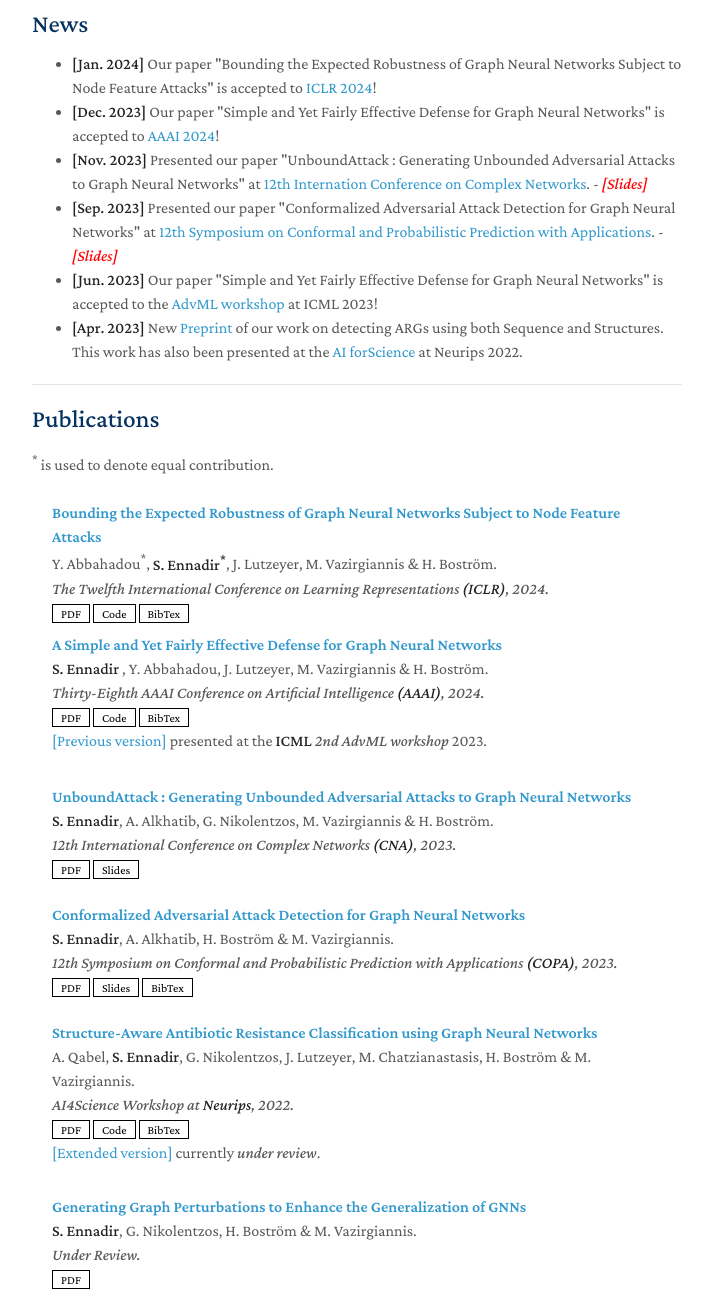
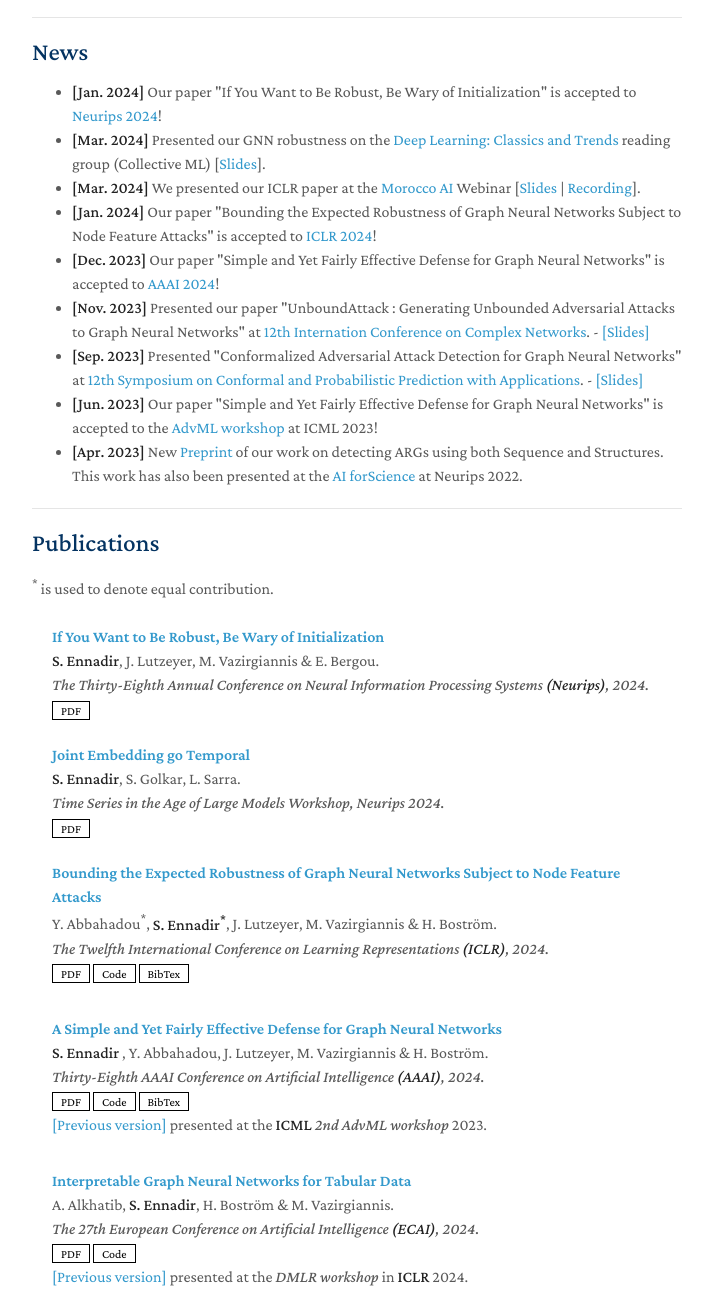
Before and after one commit to Sennadir/sennadir.github.io, a plain HTML site: page index.html in a window 1280 px wide. Shown: the part 628-1936 px from the top of the page, without its empty margins (438-1151 px from the left). Drawn offline with nearby package versions, Linux system fonts and the light colour scheme; some icons are missing.

Commit message:
Add files via upload

```diff
--- a/index.html
+++ b/index.html
@@ -51,9 +51,9 @@
         <br>
         <div class="social-icons">
 
-        <!-- <a style="margin: 0 5px 0 0" href="https://scholar.google.com/">
+        <a style="margin: 0 5px 0 0" href="https://scholar.google.fr/citations?user=EqqOxfMAAAAJ&hl=en">
           <i class="ai ai-google-scholar" style="font-size:1.2rem"></i>
-        </a> -->
+        </a>
 
 
 
@@ -90,11 +90,13 @@
 
 <p align="justify">My research revolves around Graph Neural Networks (GNNs), delving deeply into their robustness and practical applications. Specifically, my PhD focuses on enhance the robustness of these models against adversarial attacks while analyzing and developing various attack strategies. Beyond theoretical exploration, I am also passionate about leveraging GNNs within the biomedical domain to unlock innovative applications.</p> -->
 
-<p align="justify">I am a PhD student in the EECS School at the <a href="https://www.kth.se">KTH Royal Institute of Technology </a> in Sweden, working under the supervision of <a href="https://www.lix.polytechnique.fr/Labo/Michalis.Vazirgiannis/">Prof. Michalis Vazirgiannis</a> and <a href="https://www.kth.se/profile/henbos">Prof. Henrik Boström</a>. I am also fortunate to be part of the WASP AI program and my research is supported by the <a href="https://wasp-sweden.org/">Wallenberg AI, Autonomous Systems and Software Program</a> funded by the Knut and Alice Wallenberg Foundation. </p>
+<p align="justify">I am a PhD student in the EECS School at the <a href="https://www.kth.se">KTH Royal Institute of Technology </a> in Sweden, working under the supervision of <a href="https://www.lix.polytechnique.fr/Labo/Michalis.Vazirgiannis/">Prof. Michalis Vazirgiannis</a> and <a href="https://www.kth.se/profile/henbos">Prof. Henrik Boström</a>. I am also fortunate to be part of the WASP AI program and my research is supported by the <a href="https://wasp-sweden.org/">Wallenberg AI, Autonomous Systems and Software Program</a> funded by the Knut and Alice Wallenberg Foundation. My research revolves around Graph Neural Networks (GNNs), delving deeply into their robustness and practical applications. Specifically, my PhD focuses on enhancing the robustness of these models against adversarial attacks while analyzing and developing various attack strategies. I am particularly interested in theoretically understanding the robustness behaviour of GNNs and consequently proposing efficient and viable defense methods. I have been also lately interested in other application of GNNs, such as temporal graphs. </p>
 
-<p align="justify">My research revolves around Graph Neural Networks (GNNs), delving deeply into their robustness and practical applications. Specifically, my PhD focuses on enhancing the robustness of these models against adversarial attacks while analyzing and developing various attack strategies. I am particularly interested in theoretically understanding the robustness behaviour of GNNs and consequently proposing efficient and viable defense methods. Beyond theoretical exploration, I am also passionate about leveraging GNNs within the biomedical domain to unlock innovative applications.</p>
 
-<p  align="justify"> I'm eager to connect with fellow academics in my field! Whether our work aligns closely or intersects in intriguing ways, I'd be delighted to engage in a conversation—feel free to reach out via email or LinkedIn :) Additionally, I'm actively seeking internship opportunities for the summer of 2024. </p>
+
+<p align="justify">I am currently interning at <a href="https://www.king.com/">King</a> AI Labs (Microsoft - ABK) working on Continuous-Time Dynamic Graphs (CTDG). Before that I was a summer intern at the <a href="https://www.simonsfoundation.org/flatiron">Flatiron Institute</a> within the <a href="https://polymathic-ai.org/">Foundation Models for Science initiative</a>, where I work with <a href="https://users.flatironinstitute.org/~lsarra/">Leopoldo Sarra</a> and <a "https://siavashgolkar.com/">Siavash Golkar</a>. We are investigating the possible extension of the Joint Embeddings approach for building Time Series foundation models.
+
+<!-- <p  align="justify"> I'm eager to connect with fellow academics in my field! Whether our work aligns closely or intersects in intriguing ways, I'd be delighted to engage in a conversation—feel free to reach out via email or LinkedIn :) </p> -->
 
 <p align="justify"> Prior to joining KTH, I completed a MSc Degree in "Applied Mathematics - Data Sciences" from l’<a href="https://www.polytechnique.edu/en">Ecole Polytechnique</a> in Paris, France. I also hold a Master of Engineering from <a href="https://www.emines-ingenieur.org/"=>EMINES</a>, School of Industrial Management at the Mohammed VI Polytechnique University (UM6P) in Morocco. </p>
 
@@ -110,10 +112,13 @@
 <h2 id="news">News</h2>
 
 <ul>
+  <li><strong>[Jan. 2024]</strong> Our paper "If You Want to Be Robust, Be Wary of Initialization" is accepted to <a href="https://neurips.cc/">Neurips 2024</a>!</li>
+  <li><strong>[Mar. 2024]</strong> Presented our GNN robustness on the <a href="https://mlcollective.org/dlct/" target="_blank">Deep Learning: Classics and Trends</a> reading group (Collective ML) [<a href="https://rosanneliu.com/dlctfs/dlct_240517.pdf" target="_blank">Slides</a>].</li>
+  <li><strong>[Mar. 2024]</strong> We presented our ICLR paper at the <a href="https://morocco.ai/" target="_blank">Morocco AI</a> Webinar [<a href="assets/files/Morocco_AI_seminar.pdf" target="_blank">Slides</a> | <a href="https://www.youtube.com/watch?v=u9rh4aXoW6g" target="_blank">Recording</a>].</li>
   <li><strong>[Jan. 2024]</strong> Our paper "Bounding the Expected Robustness of Graph Neural Networks Subject to Node Feature Attacks" is accepted to <a href="https://iclr.cc/Conferences/2024/">ICLR 2024</a>!</li>
   <li><strong>[Dec. 2023]</strong> Our paper "Simple and Yet Fairly Effective Defense for Graph Neural Networks" is accepted to <a href="https://aaai.org/aaai-conference/">AAAI 2024</a>!</li>
-  <li><strong>[Nov. 2023]</strong> Presented our paper "UnboundAttack : Generating Unbounded Adversarial Attacks to Graph Neural Networks" at <a href="https://complexnetworks.org/">12th Internation Conference on Complex Networks</a>. - <em> <a style="color:red" href="https://drive.google.com/file/d/1JQ2w78eybaV63jG1Cx4rL2_RCzgFM76d/view?usp=sharing">[Slides]</a></em></li>
-  <li><strong>[Sep. 2023]</strong> Presented our paper "Conformalized Adversarial Attack Detection for Graph Neural Networks" at <a href="https://copa-conference.com/">12th Symposium on Conformal and Probabilistic Prediction with Applications</a>. - <em> <a style="color:red" href="https://drive.google.com/file/d/1lgSL69aKWvhpvBZIpFF_4ygqkFbIGo8m/view?usp=sharing">[Slides]</a></em></li>
+  <li><strong>[Nov. 2023]</strong> Presented our paper "UnboundAttack : Generating Unbounded Adversarial Attacks to Graph Neural Networks" at <a href="https://complexnetworks.org/">12th Internation Conference on Complex Networks</a>. - <a href="https://drive.google.com/file/d/1JQ2w78eybaV63jG1Cx4rL2_RCzgFM76d/view?usp=sharing">[Slides]</a></li>
+  <li><strong>[Sep. 2023]</strong> Presented "Conformalized Adversarial Attack Detection for Graph Neural Networks" at <a href="https://copa-conference.com/">12th Symposium on Conformal and Probabilistic Prediction with Applications</a>. - <a href="https://drive.google.com/file/d/1lgSL69aKWvhpvBZIpFF_4ygqkFbIGo8m/view?usp=sharing">[Slides]</a></li>
   <li><strong>[Jun. 2023]</strong> Our paper "Simple and Yet Fairly Effective Defense for Graph Neural Networks" is accepted to the <a href="https://advml-frontier.github.io/">AdvML workshop</a> at ICML 2023!</li>
   <li><strong>[Apr. 2023]</strong> New <a href="https://www.biorxiv.org/content/biorxiv/early/2023/04/06/2022.10.06.511103.full.pdf">Preprint</a> of our work on detecting ARGs using both Sequence and Structures. This work has also been presented at the <a href="https://ai4sciencecommunity.github.io/">AI forScience</a> at Neurips 2022.</li>
 </ul>
@@ -134,6 +139,75 @@
               <abbr class="badge">AAAI-24</abbr>
     </div> -->
     <div class="col-sm-9" style="position: relative;padding-right: 15px;padding-left: 20px;">
+        <div class="title"><a href="https://nips.cc/virtual/2024/poster/93648">If You Want to Be Robust, Be Wary of Initialization</a></div>
+        <div class="author"><strong>S. Ennadir</strong>, J. Lutzeyer, M. Vazirgiannis & E. Bergou.</div>
+        <div class="periodical"><em>The Thirty-Eighth Annual Conference on Neural Information Processing Systems <strong>(Neurips)</strong>, 2024.</em>
+        </div>
+      <div class="links">
+
+         <a href="./assets/files/Initialization_paper.pdf" class="btn btn-sm z-depth-0" role="button" target="_blank" style="font-size:12px;">PDF</a>
+
+
+        <!-- <a href="" class="btn btn-sm z-depth-0" role="button" target="_blank" style="font-size:12px;">Code</a> -->
+
+        <!-- <a class="abstract btn btn-sm z-depth-0 waves-effect waves-light" role="button">Abs</a> -->
+
+        <!-- <a href="#" class="btn btn-sm z-depth-0" role="button" target="_blank" style="font-size:12px;">BibTex</a> -->
+
+
+        <!-- <strong> <i style="color:#e74d3c">Early Accept</i></strong> -->
+
+      </div>
+    </div>
+
+  </div>
+
+
+  </li>
+
+
+  <li>
+  <div class="pub-row">
+    <!-- <div class="col-sm-3 abbr" style="position: relative;padding-right: 15px;padding-left: 15px;">
+      <img src="./assets/img/aaai.png" class="teaser img-fluid z-depth-1" style="width=100;height=50%; object-fit: contain;" />
+              <abbr class="badge">AAAI-24</abbr>
+    </div> -->
+    <div class="col-sm-9" style="position: relative;padding-right: 15px;padding-left: 20px;">
+        <div class="title"><a href="./assets/files/TS_JEPA.pdf">Joint Embedding go Temporal</a></div>
+        <div class="author"><strong>S. Ennadir</strong>, S. Golkar, L. Sarra.</div>
+        <div class="periodical"><em>Time Series in the Age of Large Models Workshop, Neurips 2024.</em>
+        </div>
+      <div class="links">
+
+         <a href="./assets/files/TS_JEPA.pdf" class="btn btn-sm z-depth-0" role="button" target="_blank" style="font-size:12px;">PDF</a>
+
+
+        <!-- <a href="" class="btn btn-sm z-depth-0" role="button" target="_blank" style="font-size:12px;">Code</a> -->
+
+        <!-- <a class="abstract btn btn-sm z-depth-0 waves-effect waves-light" role="button">Abs</a> -->
+
+        <!-- <a href="#" class="btn btn-sm z-depth-0" role="button" target="_blank" style="font-size:12px;">BibTex</a> -->
+
+
+        <!-- <strong> <i style="color:#e74d3c">Early Accept</i></strong> -->
+
+      </div>
+    </div>
+
+  </div>
+
+
+  </li>
+
+
+
+  <li>
+  <div class="pub-row">
+    <!-- <div class="col-sm-3 abbr" style="position: relative;padding-right: 15px;padding-left: 15px;">
+      <img src="./assets/img/aaai.png" class="teaser img-fluid z-depth-1" style="width=100;height=50%; object-fit: contain;" />
+              <abbr class="badge">AAAI-24</abbr>
+    </div> -->
+    <div class="col-sm-9" style="position: relative;padding-right: 15px;padding-left: 20px;">
         <div class="title"><a href="https://openreview.net/forum?id=DfPtC8uSot">Bounding the Expected Robustness of Graph Neural Networks Subject to Node Feature Attacks</a></div>
         <div class="author">Y. Abbahadou<sup>*</sup>, <strong>S. Ennadir<sup>*</sup></strong>, J. Lutzeyer, M. Vazirgiannis & H. Boström.</div>
         <div class="periodical"><em>The Twelfth International Conference on Learning Representations <strong>(ICLR)</strong>, 2024.</em>
@@ -143,7 +217,7 @@
          <a href="https://openreview.net/forum?id=DfPtC8uSot" class="btn btn-sm z-depth-0" role="button" target="_blank" style="font-size:12px;">PDF</a>
 
 
-        <a href="https://github.com/Sennadir/" class="btn btn-sm z-depth-0" role="button" target="_blank" style="font-size:12px;">Code</a>
+        <a href="https://github.com/Sennadir/GCORN" class="btn btn-sm z-depth-0" role="button" target="_blank" style="font-size:12px;">Code</a>
 
         <!-- <a class="abstract btn btn-sm z-depth-0 waves-effect waves-light" role="button">Abs</a> -->
 
@@ -160,6 +234,7 @@
 
   </li>
 
+<br />
 
 <li>
 <div class="pub-row">
@@ -194,8 +269,38 @@
 
 </div>
 
+<br />
 
 </li>
+
+
+<li>
+<div class="col-sm-9" style="position: relative;padding-right: 15px;padding-left: 20px;">
+    <div class="title"><a href="https://arxiv.org/pdf/2308.08945">Interpretable Graph Neural Networks for Tabular Data</a></div>
+    <div class="author">A. Alkhatib,<strong> S. Ennadir</strong>, H. Boström & M. Vazirgiannis.</div>
+    <div class="periodical"><em>The 27th European Conference on Artificial Intelligence <strong>(ECAI)</strong>, 2024.</em>
+    </div>
+  <div class="links">
+
+    <a href="https://arxiv.org/pdf/2308.08945" class="btn btn-sm z-depth-0" role="button" target="_blank" style="font-size:12px;">PDF</a>
+
+
+    <a href="https://github.com/amrmalkhatib/ignnet" class="btn btn-sm z-depth-0" role="button" target="_blank" style="font-size:12px;">Code</a>
+
+
+
+    <!-- a href="" class="btn btn-sm z-depth-0" role="button" target="_blank" style="font-size:12px;">BibTex</a> -->
+
+
+    <!-- <strong> <i style="color:#e74d3c">Early Accept</i></strong> -->
+
+
+  </div>
+  <a href="https://openreview.net/pdf/60ce21fd5bcf7b6442b1c9138d40e45251d03791.pdf">[Previous version]</a> presented at the <em>DMLR workshop </em>in <strong>ICLR </strong> 2024.
+</div>
+
+</li>
+
 
 <br />
 
```
